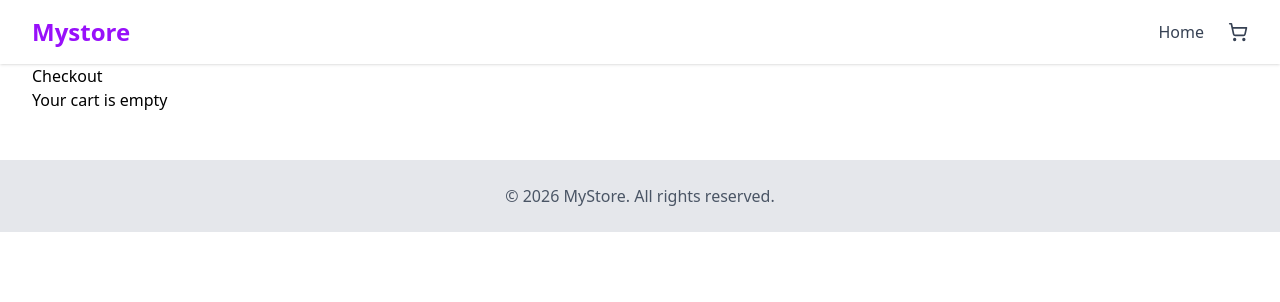
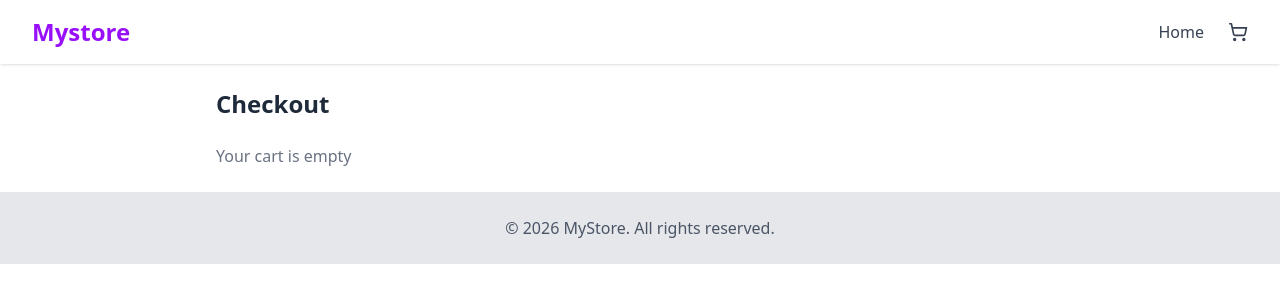
Before and after one commit to Talesoftoba/E-commerceTS, a React (Vite) app: page /checkout in a window 1280 px wide. Shown: the top 302 px of the page. Built offline with nearby package versions, Linux system fonts and the light colour scheme.

Commit message:
checkou styles

```diff
--- a/src/components/cart/CartSummary.tsx
+++ b/src/components/cart/CartSummary.tsx
@@ -14,7 +14,7 @@ export const CartSummary =()=>{
             <div className="flex justify-between mb-2">
                 <span className="font-semibold text-gray-700">Total:</span>
 
-                <span className="font-bold text-gray-700">${totalPrice.toFixed(2)}</span>
+                <span className="font-bold text-gray-900">${totalPrice.toFixed(2)}</span>
             </div>
 
           <Link to="/checkout" className={isDisabled ? "pointer-events-none" : ""}>
--- a/src/components/layout/Footer.tsx
+++ b/src/components/layout/Footer.tsx
@@ -4,7 +4,7 @@ type Props = {};
 
 export const Footer =({}:Props)=>{
     return(
-        <footer className="bg-gray-200 text-gray-600 py-6 mt-12">
+        <footer className="bg-gray-200 text-gray-600 py-6 mt-auto">
             <div className=" max-w-7xl mx-auto px-4 sm:px-6 lg:px-8 text-center">
 
                 &copy; {new Date().getFullYear()} MyStore. All rights reserved.
--- a/src/components/layout/Layout.tsx
+++ b/src/components/layout/Layout.tsx
@@ -1,6 +1,7 @@
 
 import { Footer } from "./Footer";
 import type { ReactNode } from "react";
+
 
 type Props ={
     children:ReactNode;
--- a/src/pages/Checkout.tsx
+++ b/src/pages/Checkout.tsx
@@ -6,12 +6,12 @@ export const Checkout =()=>{
     const {cartItems} = useCart();
 
     return(
-        <div className="">
-            <h1 className="">Checkout</h1>
+        <div className="max-w-4xl mx-auto p-6 flex flex-col gap-6">
+            <h1 className="text-2xl font-bold text-gray-800">Checkout</h1>
 
-            <div className="">
+            <div className="flex flex-col gap-4">
                 {cartItems.length===0 ? (
-                    <p className="">Your cart is empty</p>
+                    <p className="text-gray-500">Your cart is empty</p>
                 ) : (
                     cartItems.map((item)=>
                     <CartItemRow key={item.id} item={item}/>)
```
